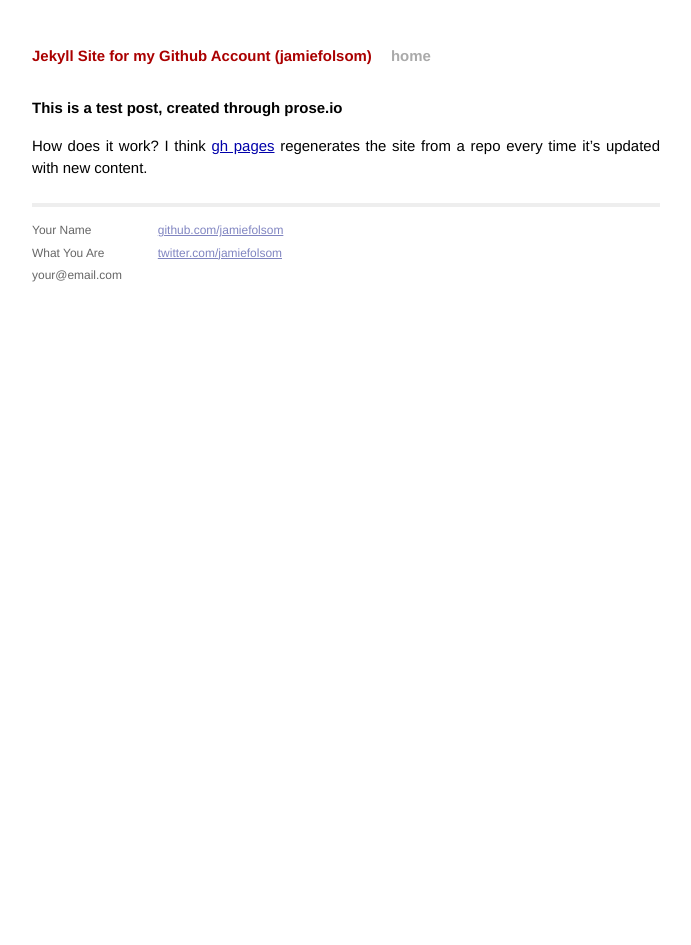
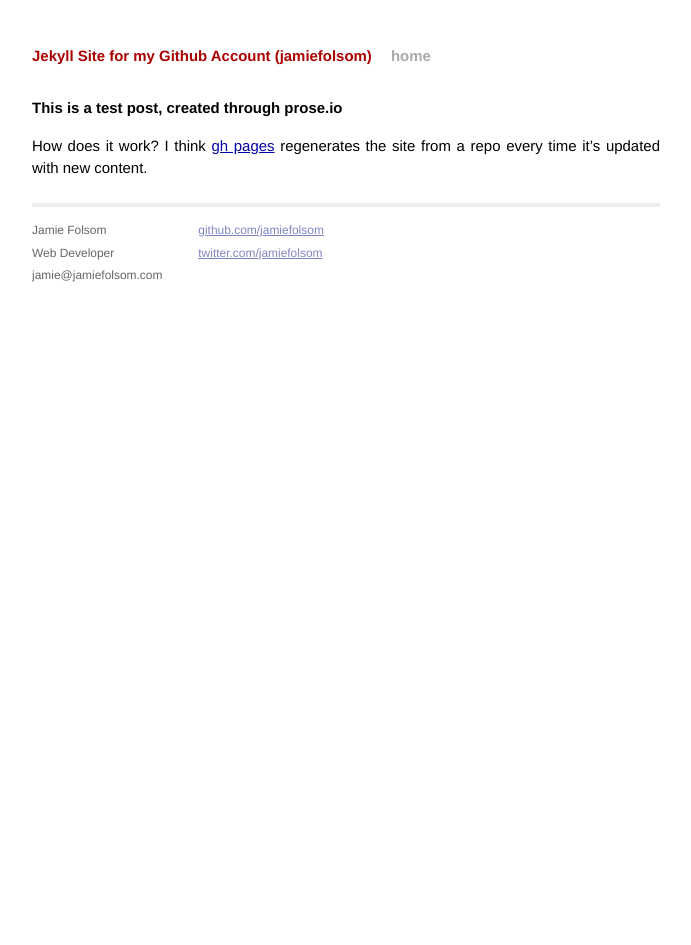
Before and after one commit to edrex/jamiefolsom.github.io, a Jekyll site: the page built from _posts/2013-07-15-test-post.md, in a window 1280 px wide. Shown: the whole page, without its empty margins (294-985 px from the left). Built offline with Jekyll 4.4.1, drawn with Linux system fonts in a browser that asks for light colours; Markdown is read by kramdown in place of the engine named in the settings.

Commit message:
Added who, what, where info.

```diff
--- a/_layouts/default.html
+++ b/_layouts/default.html
@@ -27,9 +27,9 @@
             <div class="footer">
               <div class="contact">
                 <p>
-                  Your Name<br />
-                  What You Are<br />
-                  your@email.com
+                  Jamie Folsom<br />
+                  Web Developer<br />
+                  jamie@jamiefolsom.com
                 </p>
               </div>
               <div class="contact">
```
